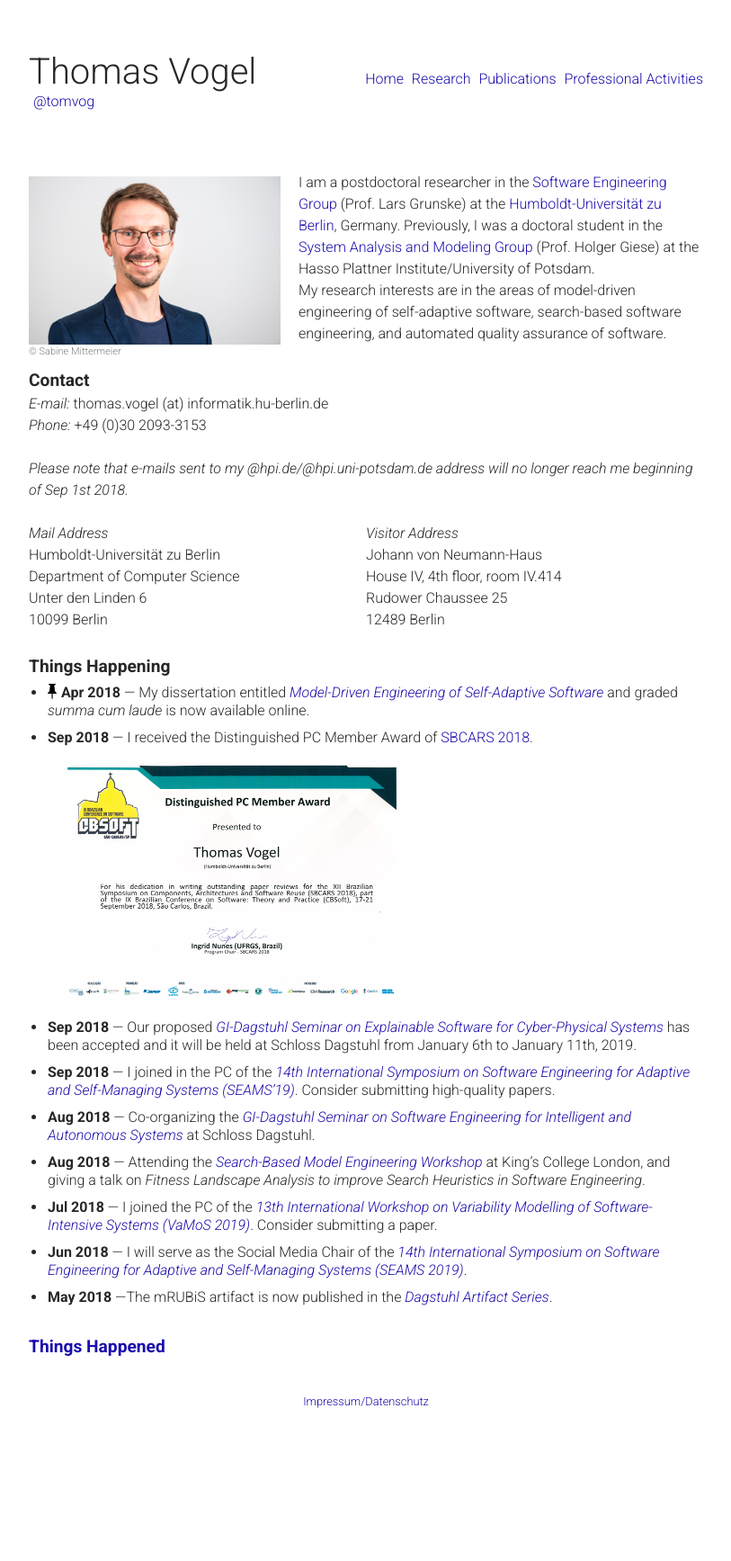
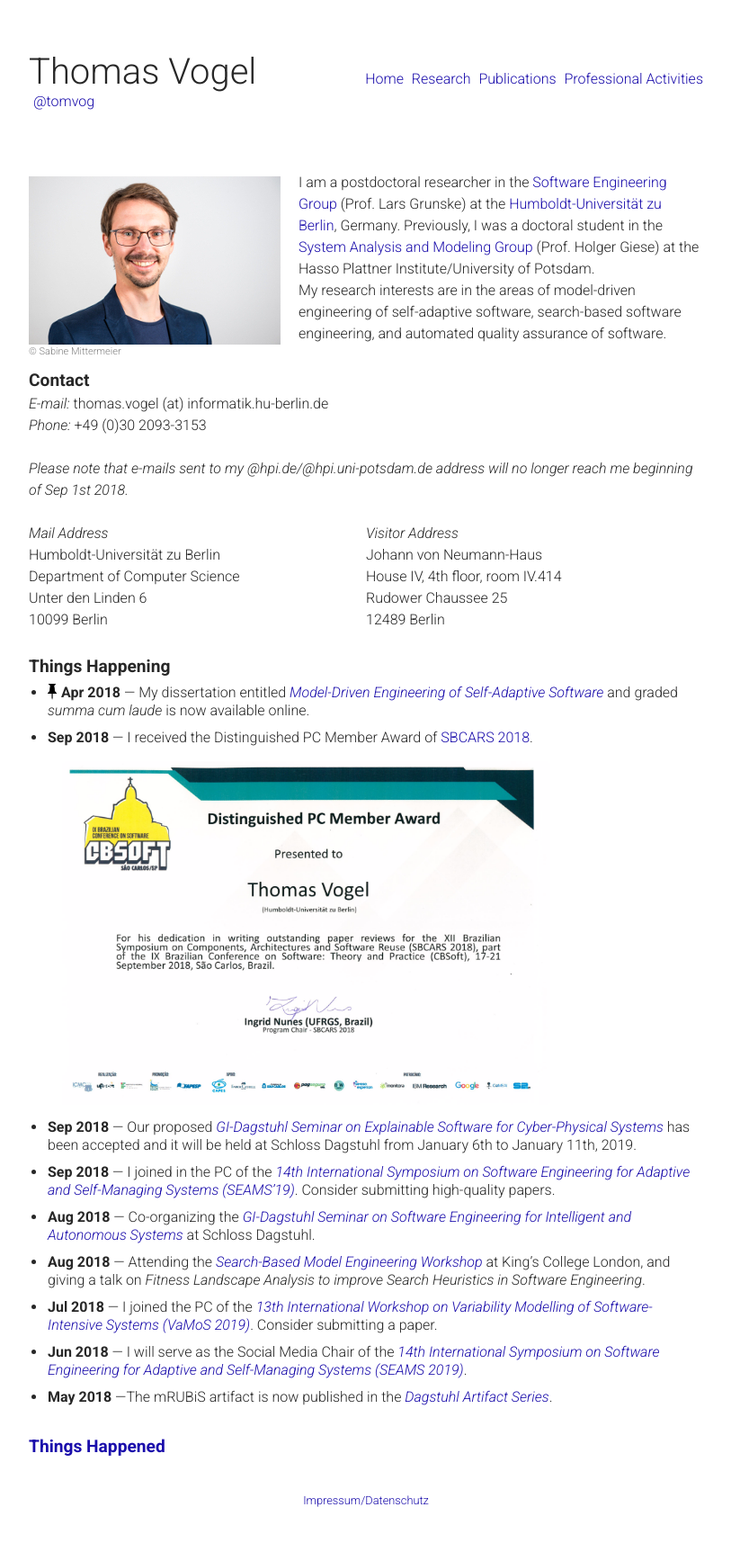
Before and after one commit to thomas-vogel/thomas-vogel.github.io, a Jekyll site: the page built from index.md, in a window 1280 px wide. Shown: the whole page at 90% size, without its empty margins (233-1046 px from the left). Built offline with Jekyll 4.4.1, drawn with Linux system fonts in a browser that asks for light colours; before the commit the page ends 1624 px from its top, so only the background shows below that.

Commit message:
Update award figure.

```diff
--- a/index.md
+++ b/index.md
@@ -47,7 +47,7 @@ automated quality assurance of software.
 * <img src="/assets/img/pin.png" alt="pinned news" style="width: 10px; float: left; margin-right: 5px;"/>
  __Apr 2018__ --- My dissertation entitled [_Model-Driven Engineering of Self-Adaptive Software_](publications/phd) and graded _summa cum laude_ is now available online.
 * __Sep 2018__ --- I received the Distinguished PC Member Award of [SBCARS 2018](http://cbsoft2018.icmc.usp.br/#/sbcars){:target="_blank"}.
-<a href="/assets/img/2018-SBCARS-DistinguishedPCMemberAward.png"><img src="/assets/img/2018-SBCARS-DistinguishedPCMemberAwardIcon.png" alt="SBCARS Distinguished PC Member Award" style="width: 385px; margin-top: 1em; margin-left: 1em;"/></a>
+<a href="/assets/img/2018-SBCARS-DistinguishedPCMemberAward.png"><img src="/assets/img/2018-SBCARS-DistinguishedPCMemberAward.png" alt="SBCARS Distinguished PC Member Award" style="width: 75%; margin-top: 1em; margin-left: 1em;"/></a>
 * __Sep 2018__ --- Our proposed [_GI-Dagstuhl Seminar on Explainable Software for Cyber-Physical Systems_](https://www.dagstuhl.de/19023){:target="_blank"} has been accepted and it will be held at Schloss Dagstuhl from January 6th to January 11th, 2019.
 * __Sep 2018__ --- I joined in the PC of the [_14th International Symposium on Software Engineering for Adaptive and Self-Managing Systems (SEAMS'19)_](http://2019.seams-symposia.org){:target="_blank"}. Consider submitting high-quality papers.
 * __Aug 2018__ --- Co-organizing the [_GI-Dagstuhl Seminar on Software Engineering for Intelligent and Autonomous Systems_](http://www.self-adaptive.org/dagstuhl-seminars/sefias/){:target="_blank"} at Schloss Dagstuhl.
```
Also changed, not shown: assets/img/2018-SBCARS-DistinguishedPCMemberAwardIcon.png (deleted).
